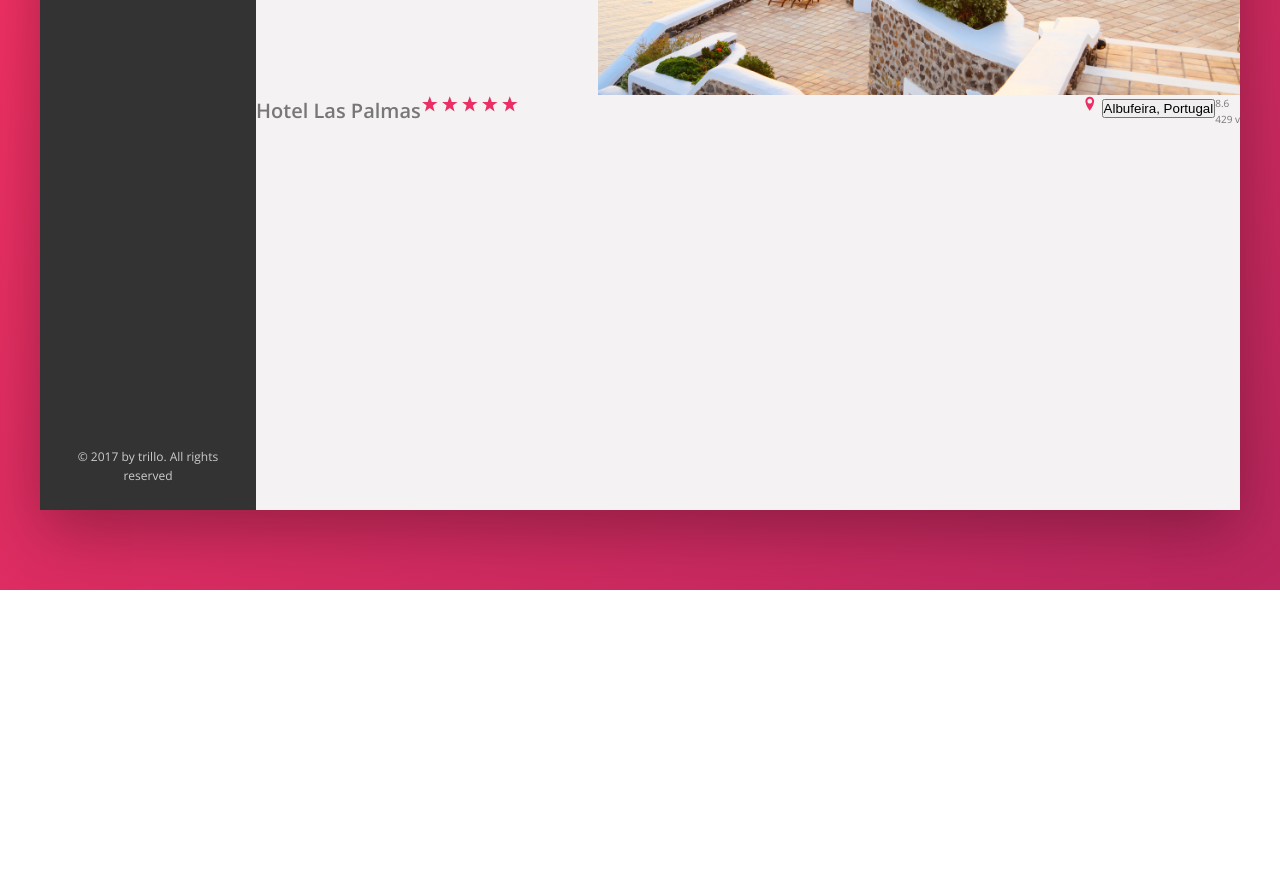
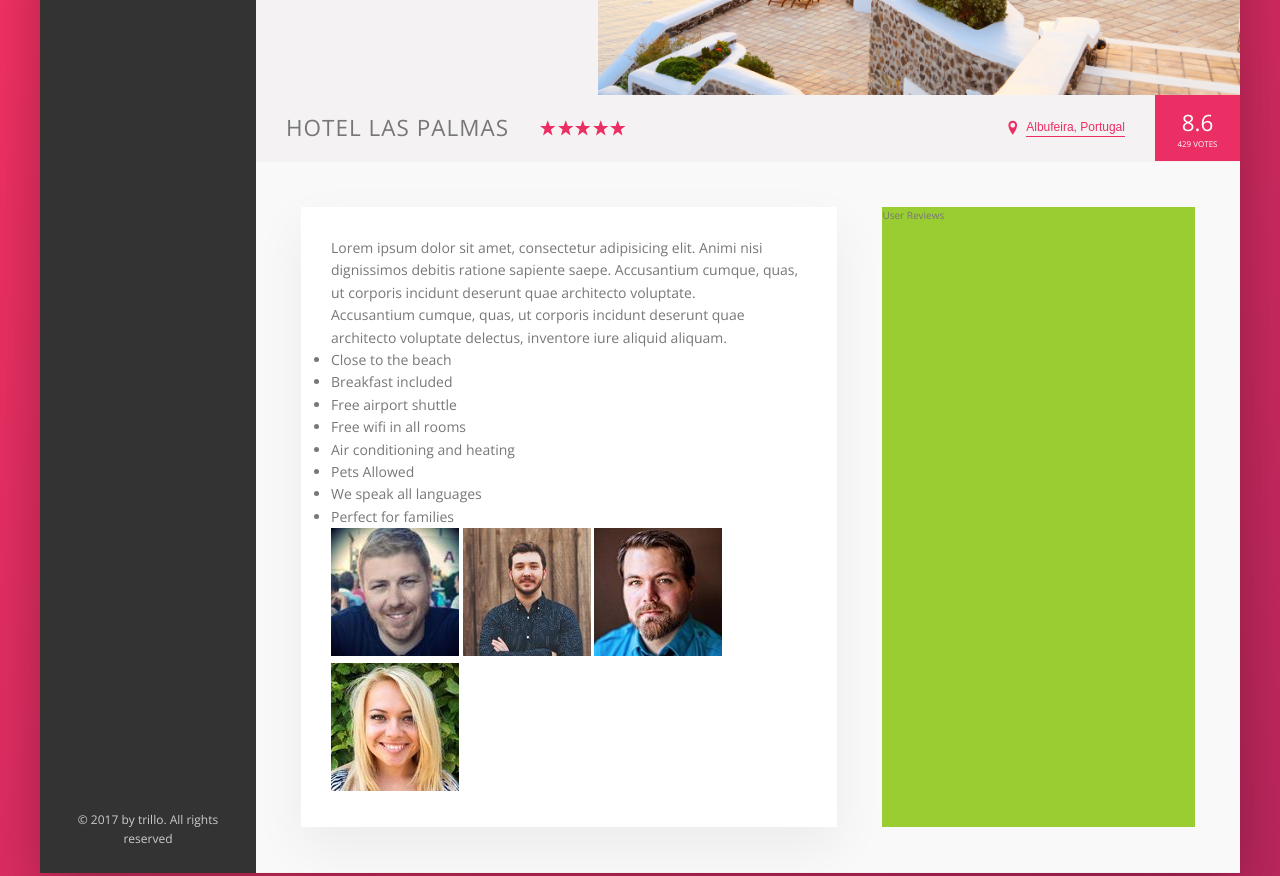
Before and after one commit to dcvieira/Trillo-Udemy, a website: page index.html in a window 1280 px wide. Shown: the part 440-1316 px from the top of the page. Before the commit the page ends 1030 px from the top, so only its background shows below. Drawn offline with nearby package versions, Linux system fonts and the light colour scheme.

Commit message:
create hotel details section

```diff
--- a/index.html
+++ b/index.html
@@ -132,7 +132,46 @@
 
                     <div class="overview__rating">
                         <div class="overview__rating-average">8.6</div>
-                        <div class="overview__rating-count">429 v</div>
+                        <div class="overview__rating-count">429 votes</div>
+                    </div>
+                </div>
+
+                <div class="detail">
+                    <div class="description">
+                        <p class="paragraph">
+                            Lorem ipsum dolor sit amet, consectetur adipisicing elit. Animi nisi dignissimos debitis
+                            ratione sapiente saepe. Accusantium cumque, quas, ut corporis incidunt deserunt quae
+                            architecto voluptate.
+                        </p>
+                        <p class="paragraph">
+                            Accusantium cumque, quas, ut corporis incidunt deserunt quae architecto voluptate delectus,
+                            inventore iure aliquid aliquam.
+                        </p>
+                        <ul class="list">
+                            <li class="list__item">Close to the beach</li>
+                            <li class="list__item">Breakfast included</li>
+                            <li class="list__item">Free airport shuttle</li>
+                            <li class="list__item">Free wifi in all rooms</li>
+                            <li class="list__item">Air conditioning and heating</li>
+                            <li class="list__item">Pets Allowed</li>
+                            <li class="list__item">We speak all languages</li>
+                            <li class="list__item">Perfect for families</li>
+                        </ul>
+                        <div class="recommend">
+                            <p class="recommend_count">
+
+                            </p>
+                            <div class="recommend_friends">
+                                <img src="img/user-3.jpg" alt="Friend 1" class="recommend__photo">
+                                <img src="img/user-4.jpg" alt="Friend 2" class="recommend__photo">
+                                <img src="img/user-5.jpg" alt="Friend 3" class="recommend__photo">
+                                <img src="img/user-6.jpg" alt="Friend 4" class="recommend__photo">
+                            </div>
+                        </div>
+                    </div>
+
+                    <div class="user-reviews">
+                        User Reviews
                     </div>
                 </div>
             </main>
--- a/sass/_base.scss
+++ b/sass/_base.scss
@@ -31,6 +31,9 @@ Grey dark 3: #999
     --color-grey-dark-3: #999;
 
     --shadow-dark: 0 2rem 6rem rgba(0,0,0,.3);
+    --shadow-light: 0 2rem 5rem rgba(0,0,0, .06);
+
+    --line: 1px solid var(--color-grey-light-2);
 }
 
 * {
--- a/sass/_components.scss
+++ b/sass/_components.scss
@@ -215,14 +215,21 @@
 
 .overview {
     display: flex;
-    justify-content: space-between;
+    align-items: center;
+
+    border-bottom: var(--line);
 
     &__heading {
-
+        font-size: 2.25rem;
+        font-weight: 300;
+        text-transform: uppercase;
+        letter-spacing: 1px;
+        padding: 1.5rem 3rem;
     }
 
     &__stars {
         margin-right: auto;
+        display: flex;
     }
     &__icon-star,
     &__icon-location {
@@ -232,18 +239,78 @@
     }
 
     &__location {
+        font-size: 1.2rem;
+        display: flex;
+        vertical-align: center;
+    }
 
+    &__icon-location {
+        margin-right: .5rem;
     }
 
     &__rating {
+        background-color: var(--color-primary);
+        color: #fff;
+        margin-left: 3rem;
+        padding: 0 2.25rem;
+        align-self: stretch;
 
+        display: flex;
+        flex-direction: column;
+        align-items: center;
+        justify-content: center;
     }
 
     &__rating-average {
-
+        font-size: 2.25rem;
+        font-weight: 300;
+        margin-bottom: -3px;
     }
 
     &__rating-count {
-
+        font-size: .8rem;
+        text-transform: uppercase;
     }
 }
+
+
+////////////////////////////////////
+// Button Inline
+
+.btn-inline {
+    border: none;
+    color: var(--color-primary);
+    font-size: inherit;
+    border-bottom: 1px solid currentColor;
+    padding-bottom: 2px;
+    display: inline-block;
+    background-color: transparent;
+    cursor: pointer;
+    transition: all .2s;
+
+    &:hover {
+        color: var(--color-grey-dark-1);
+    }
+
+    &:focus {
+        outline: none;
+        animation: pulsate 1s infinite;
+    }
+}
+
+@keyframes pulsate {
+    0% {
+        transform: scale(1);
+        box-shadow: none;
+    }
+
+    50% {
+        transform: scale(1.05);
+        box-shadow: 0 1rem 4rem rgba(0,0,0, .25);
+    }
+
+    100% {
+        transform: scale(1);
+        box-shadow: none;
+    }
+}
--- a/sass/_layout.scss
+++ b/sass/_layout.scss
@@ -11,7 +11,7 @@
     font-size: 1.4rem;
     height: 7rem;
     background-color: #fff;
-    border-bottom: var(--color-grey-light-2);
+    border-bottom: var(--line);
 
     display: flex;
     justify-content: space-between;
@@ -33,6 +33,26 @@
 }
 
 .hotel-view {
-    height: 80rem;
     flex: 1;
 }
+
+.detail {
+    display: flex;
+    padding: 4.5rem;
+    background-color: var(--color-grey-light-1);
+    border-bottom: var(--line);
+}
+
+.description {
+    font-size: 1.4rem;
+    background-color: #fff;
+    box-shadow: var(--shadow-light);
+    padding: 3rem;
+    flex: 0 0 60%;
+    margin-right: 4.5rem;
+}
+
+.user-reviews {
+    background-color: yellowgreen;
+    flex: 1;
+}
```
Also changed, not shown: css/style.css.
